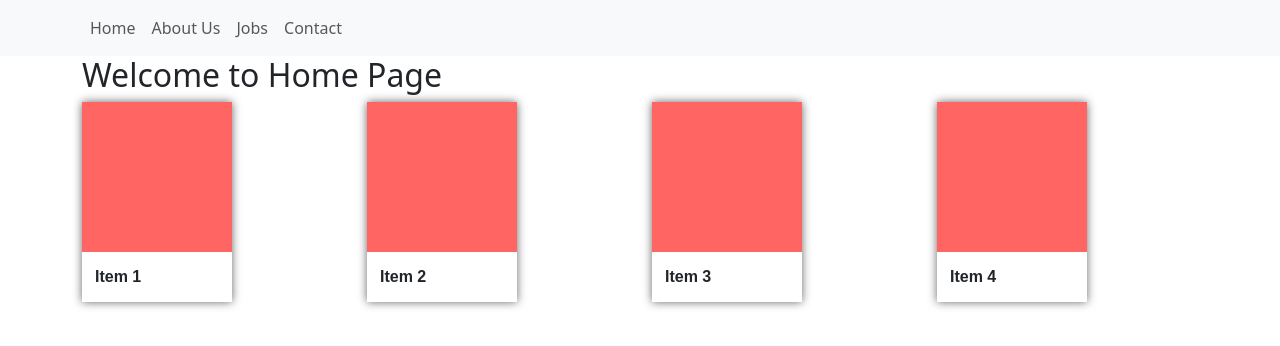
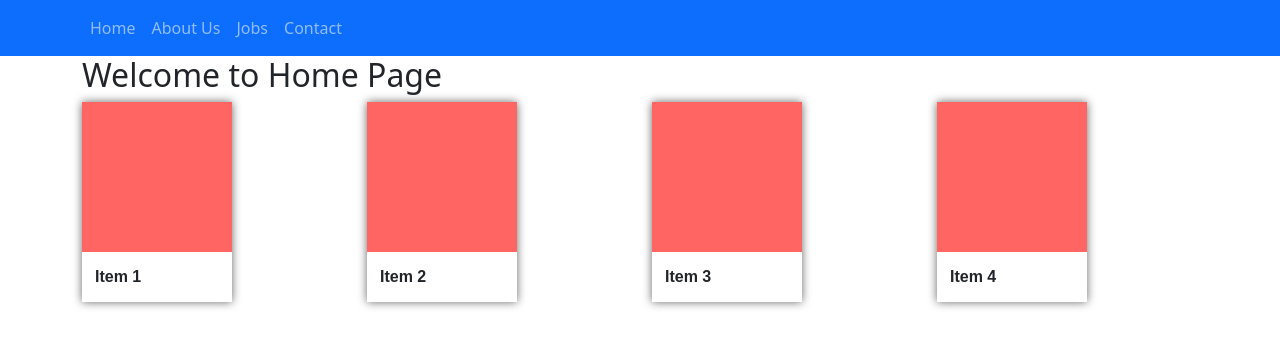
Before and after one commit to navneetjoshi223/web-design-miniprojects, a React (Create React App) app in the folder assignment 9/assignment9/: page /home in a window 1280 px wide. Shown: the top 346 px of the page. Built offline with nearby package versions, Linux system fonts and the light colour scheme.

Commit message:
updated navbar colors

```diff
--- a/assignment 9/assignment9/src/App/Navbar/Navbar.jsx
+++ b/assignment 9/assignment9/src/App/Navbar/Navbar.jsx
@@ -3,7 +3,7 @@
 
 const Navbar = () => {
   return (
-    <nav className="navbar navbar-expand-lg navbar-light bg-light">
+    <nav className="navbar navbar-expand-lg navbar-dark bg-primary">
       <div className="container">
         {/* <button className="navbar-toggler" type="button" data-bs-toggle="collapse" data-bs-target="#navbarNav" aria-controls="navbarNav" aria-expanded="false" aria-label="Toggle navigation">
           <span className="navbar-toggler-icon"></span>
```
